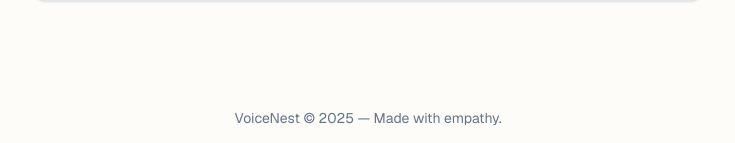
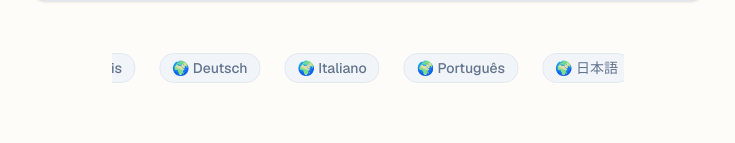
Before and after one commit to shadreza/voicenest-app, a Next.js app: page / in a window 1280 px wide. Shown: the part 565-708 px from the top of the page, without its empty margins (272-1007 px from the left). Built offline with nearby package versions, Linux system fonts and the light colour scheme; no server answers.

Commit message:
checkpoint: Added multi languages scroll

```diff
--- a/app/page.tsx
+++ b/app/page.tsx
@@ -1,5 +1,6 @@
 "use client";
 
+import SupportedLanguagesTicker from "@/components/SupportedLanguagesTicker";
 import { Button } from "@/components/ui/button";
 import { Card, CardContent } from "@/components/ui/card";
 import { AnimatePresence, motion } from "framer-motion";
@@ -381,6 +382,8 @@ export default function AudioRecorder() {
 				</Card>
 			</main>
 
+			<SupportedLanguagesTicker />
+
 			<footer className="mt-12 text-sm text-muted-foreground text-center">
 				VoiceNest © {year} — Made with empathy.
 			</footer>
--- /dev/null
+++ b/components/SupportedLanguagesTicker.tsx
@@ -0,0 +1,56 @@
+"use client";
+
+import { motion } from "framer-motion";
+import { useEffect, useRef, useState } from "react";
+
+const SUPPORTED_LANGUAGES = [
+	{ code: "en", label: "English" },
+	{ code: "es", label: "Español" },
+	{ code: "fr", label: "Français" },
+	{ code: "de", label: "Deutsch" },
+	{ code: "it", label: "Italiano" },
+	{ code: "pt", label: "Português" },
+	{ code: "ja", label: "日本語" },
+	{ code: "ko", label: "한국어" },
+	{ code: "zh", label: "中文" },
+	{ code: "ar", label: "العربية" },
+	{ code: "hi", label: "हिन्दी" },
+	{ code: "nl", label: "Nederlands" },
+	{ code: "sv", label: "Svenska" },
+	{ code: "ru", label: "Русский" },
+	{ code: "tr", label: "Türkçe" },
+];
+
+export default function SupportedLanguagesTicker() {
+	const containerRef = useRef<HTMLDivElement>(null);
+	const [width, setWidth] = useState(0);
+
+	useEffect(() => {
+		if (containerRef.current) {
+			setWidth(containerRef.current.scrollWidth / 2);
+		}
+	}, []);
+
+	return (
+		<div className="overflow-hidden w-full max-w-lg mx-auto mt-4">
+			<motion.div
+				ref={containerRef}
+				className="flex gap-6 text-sm text-muted-foreground font-medium whitespace-nowrap"
+				animate={{ x: [-0, -width] }}
+				transition={{
+					repeat: Infinity,
+					duration: 30,
+					ease: "linear",
+				}}>
+				{[...SUPPORTED_LANGUAGES, ...SUPPORTED_LANGUAGES].map((lang, idx) => (
+					<div
+						key={idx}
+						className="px-3 py-1 bg-muted rounded-xl border border-border"
+						title={lang.label}>
+						🌍 {lang.label}
+					</div>
+				))}
+			</motion.div>
+		</div>
+	);
+}
```
